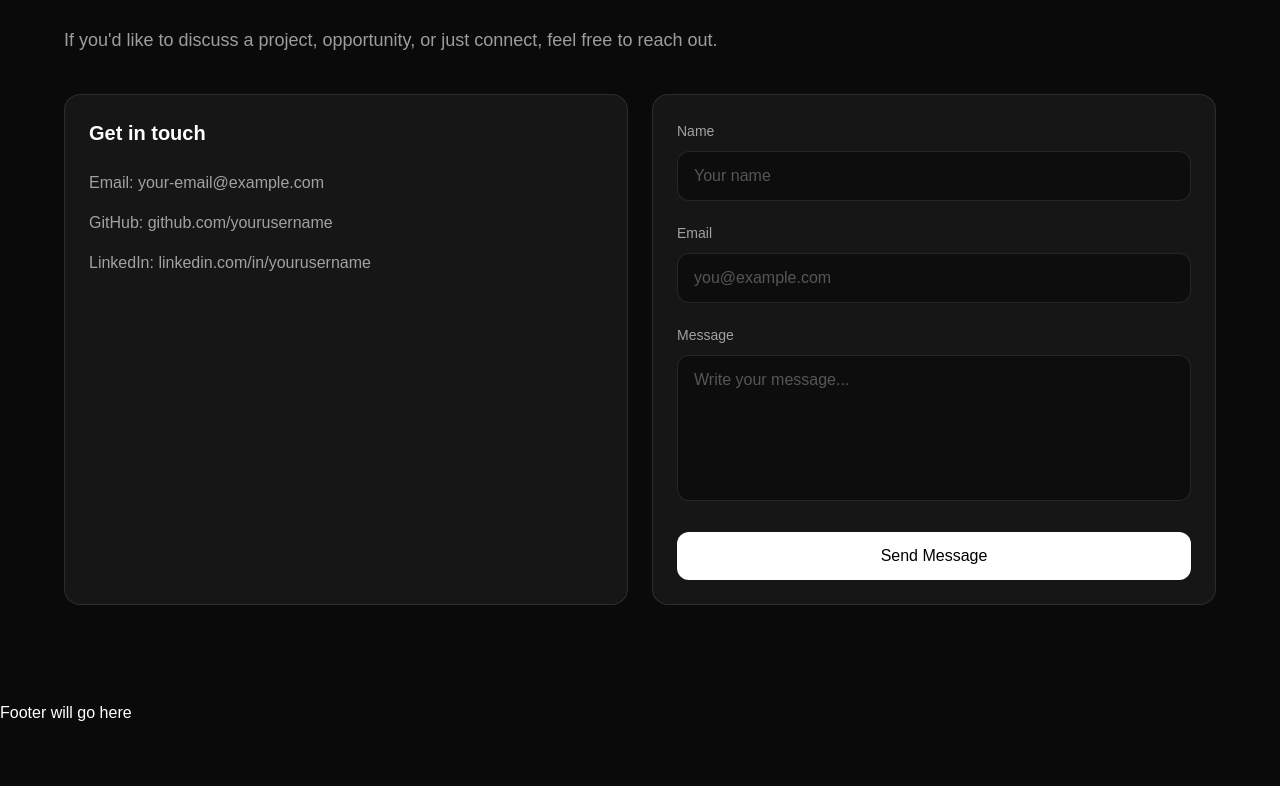
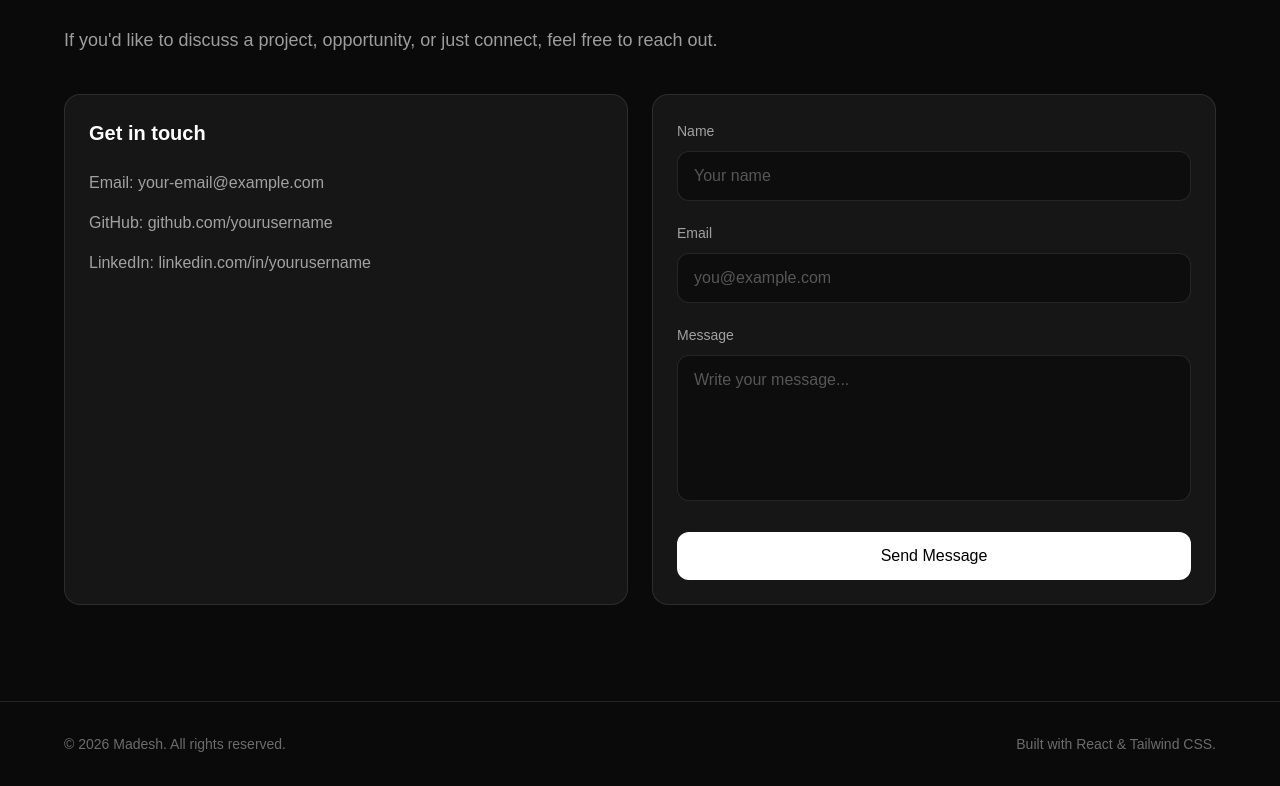
Before and after one commit to Madesh-Aadithya/Portfolio, a React (Vite) app: page / in a window 1280 px wide. Shown: the part 2956-3742 px from the top of the page. Before the commit the page ends 3681 px from the top, so only its background shows below. Built offline with nearby package versions, Linux system fonts and the light colour scheme.

Commit message:
Add portfolio footer

```diff
--- /dev/null
+++ b/src/components/layout/Footer.jsx
@@ -0,0 +1,21 @@
+function Footer() {
+  const currentYear = new Date().getFullYear();
+
+  return (
+    <footer className="border-t border-white/10 px-6 py-8">
+      <div className="mx-auto flex max-w-6xl flex-col items-center justify-between gap-4 text-sm text-white/40 sm:flex-row">
+
+        <p>
+          © {currentYear} Madesh. All rights reserved.
+        </p>
+
+        <p>
+          Built with React & Tailwind CSS.
+        </p>
+
+      </div>
+    </footer>
+  );
+}
+
+export default Footer;
--- a/src/components/layout/MainLayout.jsx
+++ b/src/components/layout/MainLayout.jsx
@@ -1,4 +1,5 @@
 import Navbar from "./Navbar";
+import Footer from "./Footer";
 
 function MainLayout({ children }) {
   return (
@@ -11,9 +12,7 @@ function MainLayout({ children }) {
         {children}
       </main>
 
-      <footer>
-        Footer will go here
-      </footer>
+      <Footer />
     </div>
   );
 }
```
